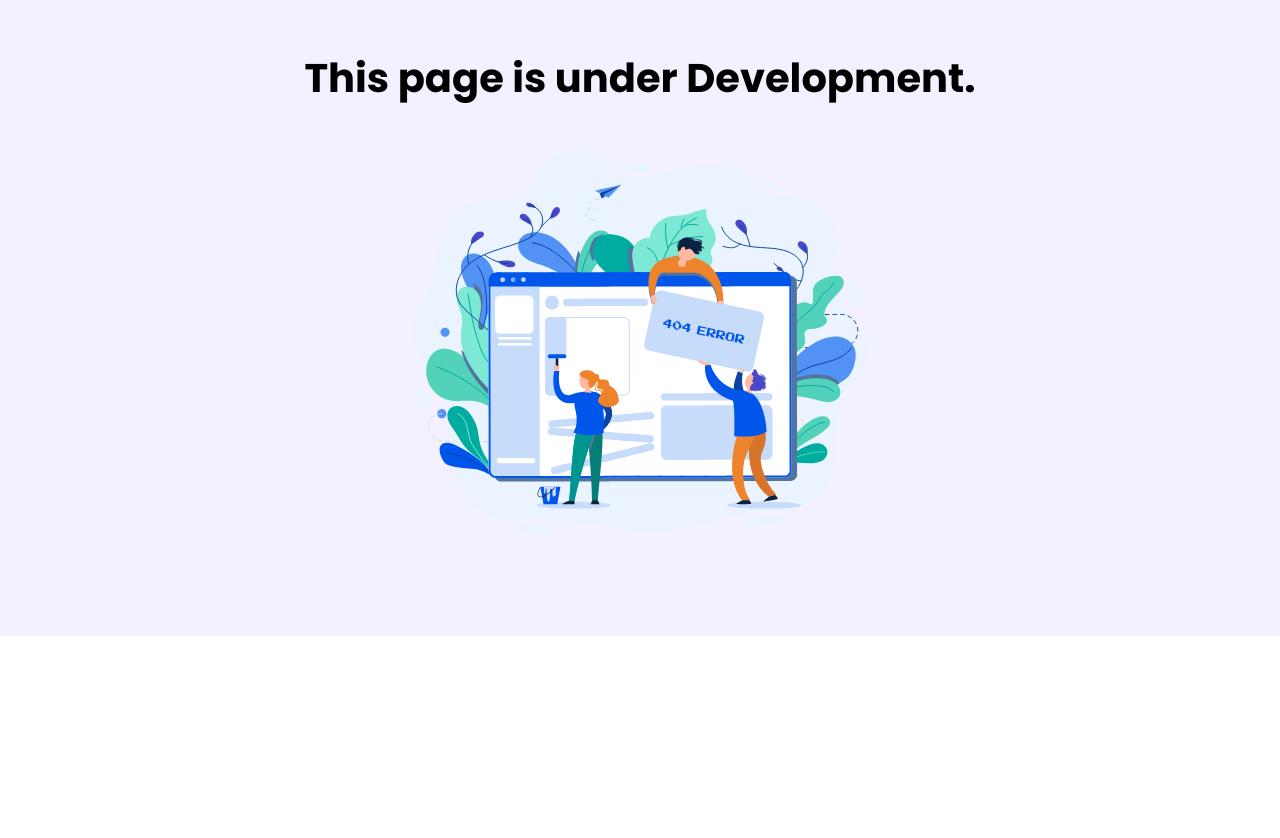
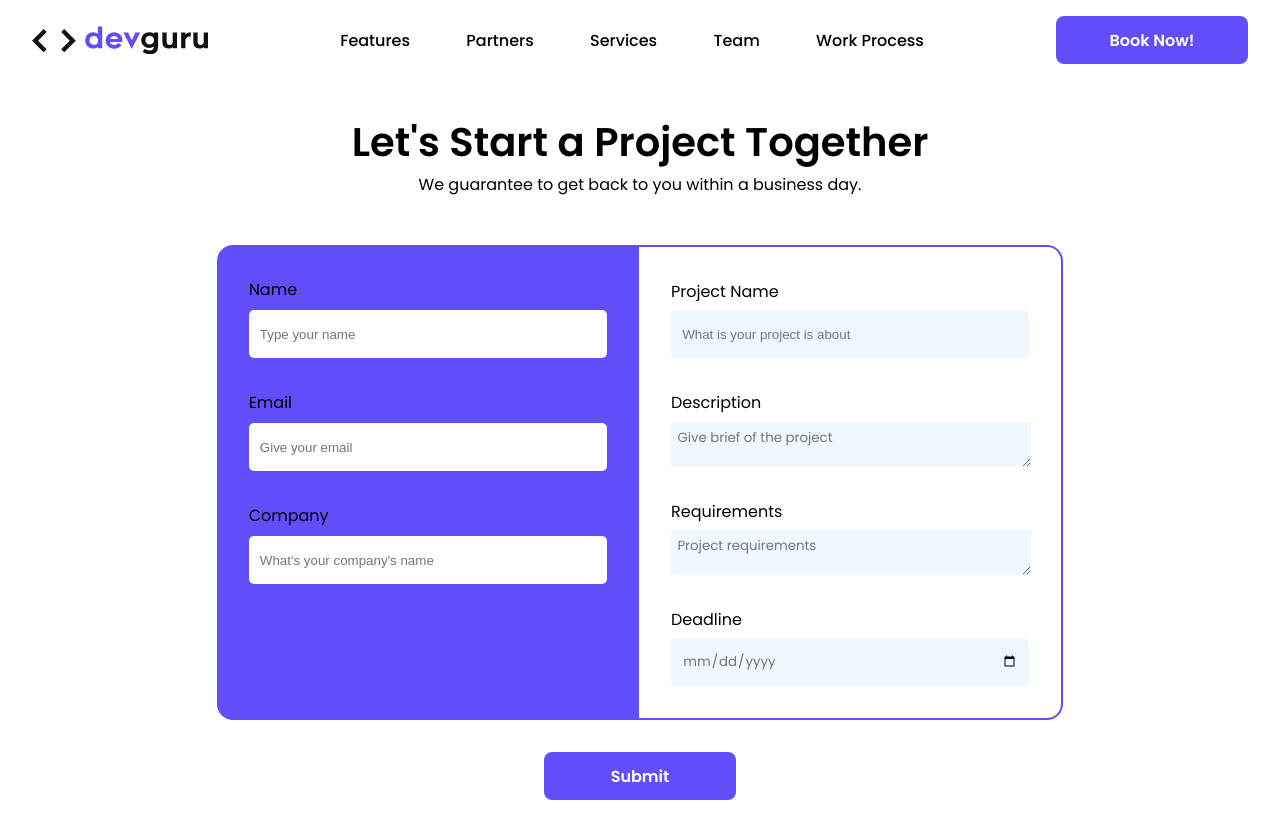
Before and after one commit to callmeniyu/devguru, a React (Vite) app in the folder client/: page /booking in a window 1280 px wide. Shown: the top 838 px of the page. Before the commit the page ends 800 px from the top, so only its background shows below. Built offline with nearby package versions, Linux system fonts and the light colour scheme.

Commit message:
create booking page

```diff
--- a/client/src/App.jsx
+++ b/client/src/App.jsx
@@ -1,6 +1,7 @@
 import { useState } from 'react'
 import { BrowserRouter, Routes, Route } from "react-router-dom"
 import Home from "./pages/Home/Home"
+import Booking from "./pages/Booking/Booking"
 import Page404 from './pages/Page404/Page404'
 
 
@@ -12,6 +13,7 @@ function App() {
     <BrowserRouter>
       <Routes>
         <Route path="/" element={<Home />} />
+        <Route path="/booking" element={<Booking />} />
         <Route path="*" element={<Page404 />} />
       </Routes>
     </BrowserRouter>
--- a/client/src/components/Contact/Contact.jsx
+++ b/client/src/components/Contact/Contact.jsx
@@ -25,7 +25,7 @@ const Contact = () => {
                 <div className="contact-icons">
                     <a href="mailto:getniyashere@gmail.com" className="contact-gmail">
                         <EmailIcon fontSize="large"/>
-                        <p>devguru@gmail.com</p>
+                        <p>devguru.solutions@gmail.com</p>
                     </a>
                     <a href="https://api.whatsapp.com/send?phone=+919745676150&text=Hey there!" className="contact-whatsapp">
                         <WhatsAppIcon fontSize="large"/>
--- a/client/src/components/Footer/Footer.jsx
+++ b/client/src/components/Footer/Footer.jsx
@@ -9,9 +9,10 @@ import PhoneIcon from "@mui/icons-material/Phone"
 import { Link } from "react-router-dom"
 
 
-const Footer = () => {
+const Footer = (props) => {
+    let classList = props.className
     return (
-        <div className="footer">
+        <div className={`footer ${classList}`}>
             <div className="footer-left">
                 <Logo />
                 <p>
--- a/client/src/components/Timeline/Timeline.jsx
+++ b/client/src/components/Timeline/Timeline.jsx
@@ -163,10 +163,9 @@ const Timeline = ({ setObserver, callback }) => {
                 >
                     <div className="workprocess-step-left">04</div>
                     <div className="workprocess-step-right">
-                        <h3>Design and Prototyping</h3>
+                        <h3>Incremental Development</h3>
                         <p>
-                            We design interactive mockups and prototypes to validate functionality ensuring your involvement
-                            and feedback throughout.
+                            Our team builds in short cycles using the latest technologies, adjusting to feedbacks.
                         </p>
                     </div>
                 </motion.div>
--- /dev/null
+++ b/client/src/pages/Booking/Booking.css
@@ -0,0 +1,123 @@
+.booking{
+    display: flex;
+    justify-content: center;
+    padding: 0 2rem;
+    flex-direction: column;
+    align-items: center;
+    padding-bottom: 3rem;
+}
+.booking>p{
+    text-align: center;
+}
+
+.booking-container{
+    display: flex;
+    flex-direction: column;
+    align-items: center;
+    width: 65%;
+    margin-top: 3rem;
+    border-radius: 1rem;
+}
+.booking-form{
+    display: flex;
+}
+.booking-left{
+    background-color: var(--theme-blue);
+    display: flex;
+    flex-direction: column;
+    gap: 2rem;
+    padding: 2rem;
+    border-radius: 1rem 0 0 1rem;
+}
+.booking-left div{
+    display: flex;
+    flex-direction: column;
+    gap: 0.5rem;
+    color: black;
+}
+.booking-right{
+    display: flex;
+    flex-direction: column;
+    gap: 2rem;
+    padding: 2rem;
+    border-radius: 0 1rem 1rem 0;
+    border-top: 2px solid var(--theme-blue);
+    border-right: 2px solid var(--theme-blue);
+    border-bottom: 2px solid var(--theme-blue);
+}
+.booking-right div{
+    display: flex;
+    flex-direction: column;
+    gap: 0.4rem;
+}
+.booking-right textarea{
+    height: 2rem;
+    transition: 0.2s ease-in;
+    padding: 0.4rem;
+    background-color: aliceblue;
+    border: none;
+    width: 97%;
+}
+.booking-container textarea::placeholder{
+    font-family: "poppins";
+}
+.booking-right textarea:focus{
+    height: 10rem;
+}
+.booking-container input{
+    width: 21rem;
+    height: 3rem;
+    background-color: aliceblue;
+    border: none;
+    border-radius: 5px;
+    padding: 0 0.7rem;
+}
+.booking-left input{
+    background-color: white !important;
+}
+.booking-date{
+    font-family: "poppins";
+    color: rgb(115, 115, 115);
+}
+.booking-container input:focus,
+.booking-container textarea:focus{
+    outline: none;
+}
+
+.booking-header{
+    margin-bottom: 0 !important;
+}
+.booking-container button{
+    margin-top: 2rem;
+}
+.booking-btn{
+    margin-top: 2rem;
+}
+@media (max-width:890px){
+    .booking-container{
+        width: 100%;
+    }
+    .booking-form{
+        align-items: center;
+        flex-direction: column;
+        width: 100%;
+    }
+    .booking-left{
+        border-radius: 1rem 1rem 0 0;
+        width: 80%;
+        border: 2px solid var(--theme-blue);
+    }
+    .booking-left input {
+        width: 95%;
+    }
+    .booking-right input,
+    .booking-right textarea {
+        width: 95%;
+    }
+    .booking-right{
+        border-radius: 0 0 1rem 1rem;
+        border-top: none;
+        border-left: 2px solid var(--theme-blue);
+        width: 80%;
+    }
+}
--- /dev/null
+++ b/client/src/pages/Booking/Booking.jsx
@@ -0,0 +1,58 @@
+import React from "react"
+import Button from "../../components/Button/Button"
+import Navbar from "../../components/Navbar/Navbar"
+import Footer from "../../components/Footer/Footer"
+import "./Booking.css"
+const Booking = () => {
+    return (
+        <div className="booking">
+            <Navbar />
+            <h2 className="section-header booking-header">Let's Start a Project Together</h2>
+            <p>We guarantee to get back to you within a business day.</p>
+            <div className="booking-container">
+                <form className="booking-form">
+                    <div className="booking-left">
+                        <div>
+                            <label htmlFor="">Name</label>
+                            <input type="text" name="name" id="name" placeholder="Type your name" />
+                        </div>
+                        <div>
+                            <label htmlFor="email">Email</label>
+                            <input type="email" name="email" id="email" placeholder="Give your email" />
+                        </div>
+                        <div>
+                            <label htmlFor="company">Company</label>
+                            <input type="text" name="company" id="company" placeholder="What's your company's name" />
+                        </div>
+                    </div>
+                    <div className="booking-right">
+                        <div>
+                            <label htmlFor="">Project Name</label>
+                            <input type="text" name="project" id="project" placeholder="What is your project is about" />
+                        </div>
+                        <div>
+                            <label htmlFor="project_description">Description</label>
+                            <textarea
+                                name="project_description"
+                                id="project_description"
+                                placeholder="Give brief of the project"
+                            ></textarea>
+                        </div>
+                        <div>
+                            <label htmlFor="project_reqs">Requirements</label>
+                            <textarea name="project_reqs" id="project_reqs" placeholder="Project requirements"></textarea>
+                        </div>
+                        <div>
+                            <label htmlFor="deadline">Deadline</label>
+                            <input type="date" placeholder="Due date" id="deadline" name="deadline" className="booking-date" />
+                        </div>
+                    </div>
+                </form>
+                <Button text="Submit" className="booking-btn" />
+            </div>
+            {/* <Footer className="booking-footer"/> */}
+        </div>
+    )
+}
+
+export default Booking
```
